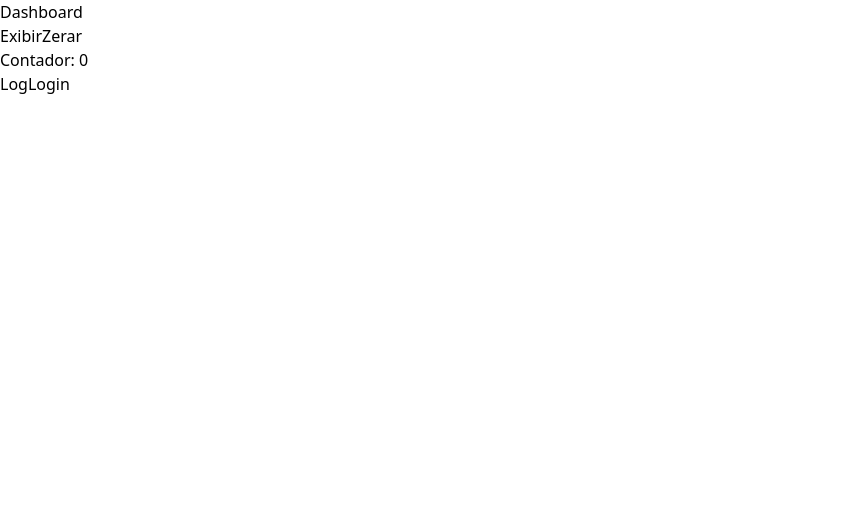
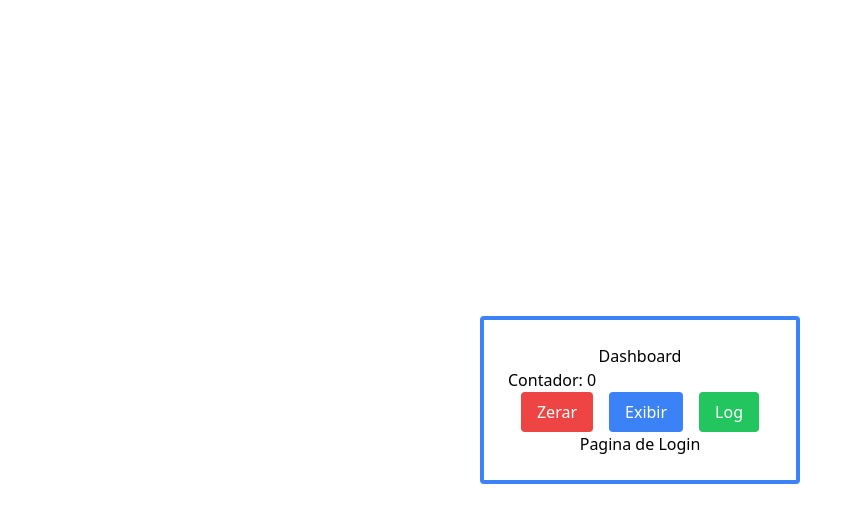
Before and after one commit to matsoaresp/React, a React (Create React App) app: page /entrar in a window 1280 px wide. Shown: the top 522 px of the page, without its empty margins (0-862 px from the left). Built offline with nearby package versions, Linux system fonts and the light colour scheme.

Commit message:
Styling code with tailwind

```diff
--- a/src/app/pages/dashboard/Dashboard.tsx
+++ b/src/app/pages/dashboard/Dashboard.tsx
@@ -3,18 +3,27 @@ import { useRef } from 'react';
 import { Link } from 'react-router-dom'
 export const Dashboard = () => {
 
-    const counterRef = useRef({counter: 0});
+    const counterRef = useRef({ counter: 0 });
 
 
     return (
-        <div>
-            <p>Dashboard</p>
-            <Link to="/entrar">Exibir</Link>
-            <Link to="/entrar">Zerar</Link>
-            <p>Contador:  {counterRef.current.counter}</p>
-            <button onClick={() => console.log (counterRef.current.counter++)}>Log</button>
-            <Link to="/pagina-inicial">Login</Link>
-        </div>
+        <section className="h-screen flex justify-center items-center">
+            <div className="border border-blue-500 border border-4 rounded p-4 p-6 w-80 flex flex-col">
+                <nav className='flex justify-center'>
+                    <p>Dashboard</p>
+                </nav>
+
+                <p>Contador:  {counterRef.current.counter}</p>
+                <div className='flex gap-4 justify-center'>
+                    <Link className='bg-red-500 text-white px-4 py-2 rounded' to="/entrar">Zerar</Link>
+                    <Link className='bg-blue-500 text-white px-4 py-2 rounded' to="/entrar">Exibir</Link>
+                    <button className='bg-green-500 text-white px-4 py-2 rounded' onClick={() => console.log(counterRef.current.counter++)}>Log</button>
+                </div>
+
+
+                <Link className='flex justify-center' to="/pagina-inicial">Pagina de Login</Link>
+            </div>
+        </section>
 
     );
 
--- a/src/app/pages/login/Login.tsx
+++ b/src/app/pages/login/Login.tsx
@@ -27,8 +27,8 @@ export const Login = () => {
 
 
     return (
-        <div>
-            <form>
+        <section className="flex justify-center items-center h-screen">
+            <form className="flex flex-col border border-blue-500 p-4 rounded border-4">
                 <InputLogin
                     label="Email"
                     value={email}
@@ -45,6 +45,6 @@ export const Login = () => {
                />
                 <button type="button" onClick={handleEntrar}>Entrar</button>
             </form>
-        </div>
+        </section>
     );
 };
--- a/src/app/pages/login/components/InputLogin.tsx
+++ b/src/app/pages/login/components/InputLogin.tsx
@@ -11,14 +11,14 @@ interface IInputLoginProps {
 
 export const InputLogin = forwardRef<HTMLInputElement, IInputLoginProps>((props, ref) => {
   return (
-    <label>
+    <label className="gap-2 flex flex-col w-full ">
       {props.emailLength !== undefined && (
-        <p>Quantidade de caracteres: {props.emailLength}</p>
+        <p  >Quantidade de caracteres: {props.emailLength}</p>
       )}
 
-      <span>{props.label}</span>
+      <span className="font-medium" >{props.label}</span>
 
-      <input
+      <input className="border border-gray-300 rounded-md focus:outline-none focus:ring-2 focus:ring-blue-500"
         ref={ref}
         value={props.value}
         type={props.type}
```
